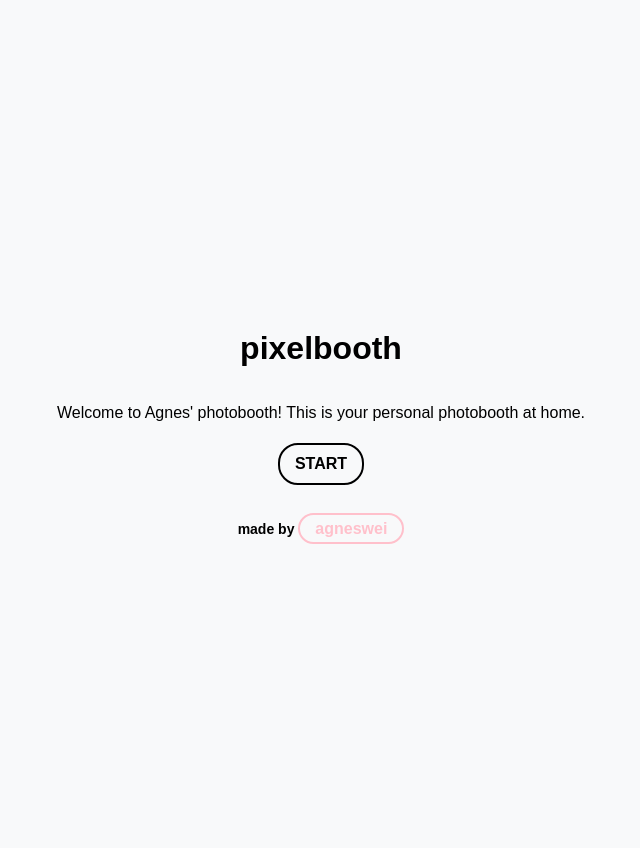
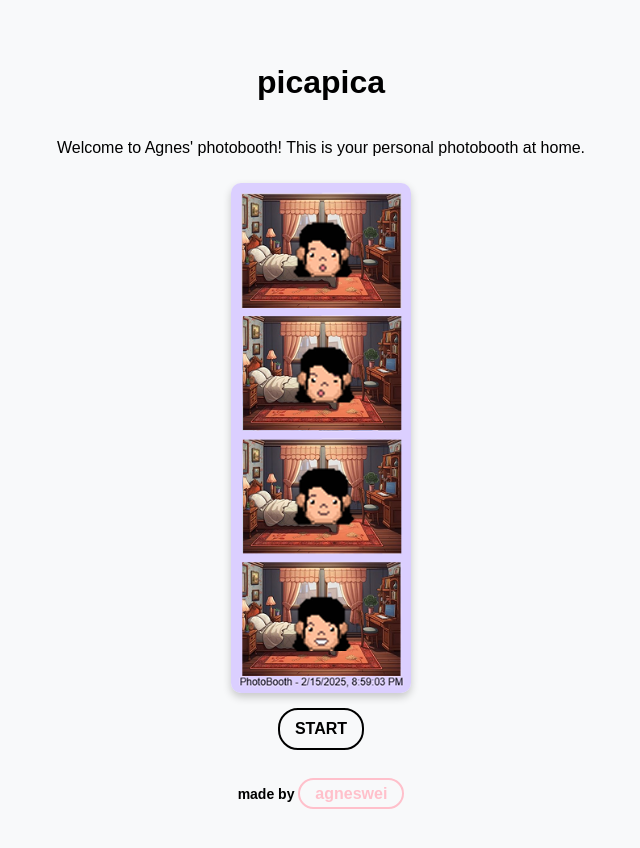
Before and after one commit to yandong2023/picapica, a React (Create React App) app in the folder frontend/: page / in a window 1280 px wide. Shown: the top 848 px of the page, without its empty margins (319-959 px from the left). Built offline with nearby package versions, Linux system fonts and the light colour scheme.

Commit message:
Update Home.js

```diff
--- a/frontend/src/components/Home.js
+++ b/frontend/src/components/Home.js
@@ -6,8 +6,11 @@ const Home = () => {
 
   return (
     <div className="home-container">
-      <h1>pixelbooth</h1>
+      <h1>picapica</h1>
       <p>Welcome to Agnes' photobooth! This is your personal photobooth at home.</p>
+
+      <img src="/photobooth-strip.png" alt="photobooth strip" className="photobooth-strip"/>
+
       <button onClick={() => navigate("/welcome")}>START</button>
       <footer>
         made by{" "}
```
